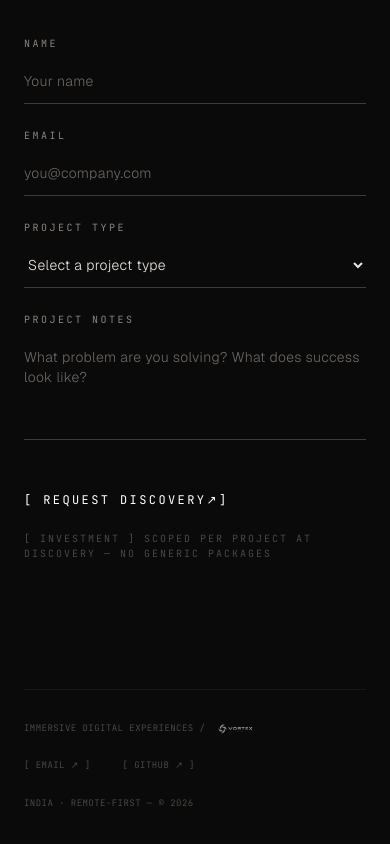
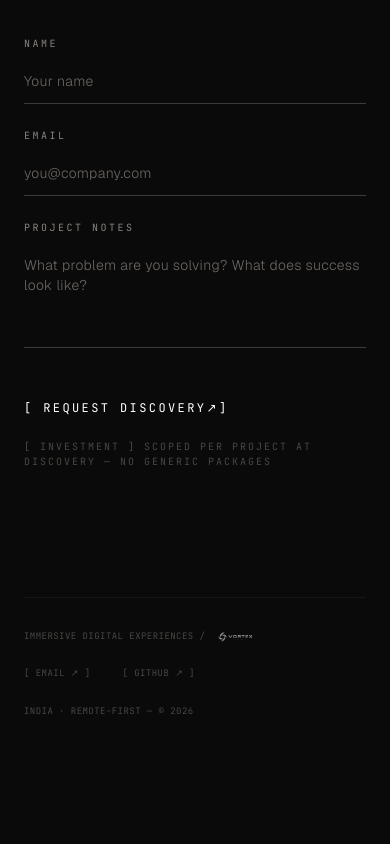
Before and after one commit to acaditya10/vortex, a Next.js app: page / in a window 390 px wide. Shown: the part 10112-10956 px from the top of the page. After the commit the page ends 10910 px from the top, so only its background shows below. Built offline with nearby package versions, Linux system fonts and the light colour scheme.

Commit message:
feat: touch interactions - tap portrait/exhibits to reveal true color, remove project type from form, hero CTA animates to contact

```diff
--- a/src/components/Hero.tsx
+++ b/src/components/Hero.tsx
@@ -220,6 +220,26 @@ export default function Hero() {
             data-cursor-hover
             onMouseEnter={onCTAEnter}
             onMouseLeave={onCTALeave}
+            onClick={(e) => {
+              e.preventDefault();
+
+              const mainContent = sectionRef.current?.querySelector('.flex.flex-1.flex-col');
+              if (!mainContent) return;
+
+              gsap.to(mainContent, {
+                opacity: 0,
+                y: -30,
+                duration: 0.5,
+                ease: 'power2.in',
+                onComplete: () => {
+                  const target = document.getElementById('contact');
+                  if (target) {
+                    target.scrollIntoView({ behavior: 'smooth' });
+                  }
+                  gsap.set(mainContent, { opacity: 1, y: 0 });
+                },
+              });
+            }}
           >
             <div className="cta-fluid-border cta-fluid-border--1" />
             <div className="cta-fluid-border cta-fluid-border--2" />
--- a/src/components/Operator.tsx
+++ b/src/components/Operator.tsx
@@ -1,6 +1,6 @@
 'use client';
 
-import { useEffect, useLayoutEffect, useRef } from 'react';
+import { useEffect, useLayoutEffect, useRef, useState } from 'react';
 import Image from 'next/image';
 
 const useBrowserEffect = typeof window !== 'undefined' ? useLayoutEffect : useEffect;
@@ -37,6 +37,7 @@ export default function Operator() {
   const nameRef = useRef<HTMLParagraphElement>(null);
   const photoBoxRef = useRef<HTMLDivElement>(null);
   const scrambling = useRef(false);
+  const [portraitRevealed, setPortraitRevealed] = useState(false);
 
   useBrowserEffect(() => {
     const section = sectionRef.current;
@@ -248,13 +249,20 @@ export default function Operator() {
         >
           <div className="group/portrait" data-op-portrait style={{ perspective: '750px' }}>
             <div ref={photoBoxRef} className="will-change-transform">
-              <div className="relative aspect-[3/4] w-full overflow-hidden">
+              <div
+                className="relative aspect-[3/4] w-full overflow-hidden cursor-pointer"
+                onClick={() => setPortraitRevealed(!portraitRevealed)}
+              >
                 <Image
                   src="/portrait.png"
                   alt="Aditya Chandra — founder and engineer behind Vortex Labs"
                   fill
                   sizes="(max-width: 1024px) 100vw, 420px"
-                  className="object-cover object-top grayscale contrast-[1.04] brightness-[0.85] transition-[filter] duration-500 ease-out group-hover/portrait:grayscale-0 group-hover/portrait:brightness-100 [-webkit-mask-image:radial-gradient(120%_105%_at_52%_35%,black_42%,transparent_90%)] [mask-image:radial-gradient(120%_105%_at_52%_35%,black_42%,transparent_90%)]"
+                  className={`object-cover object-top transition-[filter] duration-500 ease-out [-webkit-mask-image:radial-gradient(120%_105%_at_52%_35%,black_42%,transparent_90%)] [mask-image:radial-gradient(120%_105%_at_52%_35%,black_42%,transparent_90%)] ${
+                    portraitRevealed
+                      ? 'grayscale-0 brightness-100'
+                      : 'grayscale contrast-[1.04] brightness-[0.85] group-hover/portrait:grayscale-0 group-hover/portrait:brightness-100'
+                  }`}
                 />
                 <div
                   aria-hidden="true"
--- a/src/components/TerminalClose.tsx
+++ b/src/components/TerminalClose.tsx
@@ -14,7 +14,7 @@ export default function TerminalClose() {
   const pricingRef = useRef<HTMLParagraphElement>(null);
   const formRef = useRef<HTMLFormElement>(null);
   const [formState, setFormState] = useState<FormState>('idle');
-  const [formData, setFormData] = useState({ name: '', email: '', projectType: '', notes: '' });
+  const [formData, setFormData] = useState({ name: '', email: '', notes: '' });
 
   useBrowserEffect(() => {
     const section = sectionRef.current;
@@ -87,7 +87,6 @@ export default function TerminalClose() {
           _template: 'box',
           name: formData.name,
           email: formData.email,
-          projectType: formData.projectType,
           notes: formData.notes,
         }),
       });
@@ -102,7 +101,7 @@ export default function TerminalClose() {
     }
   };
 
-  const calLink = `https://cal.com/acaditya10/discovery?name=${encodeURIComponent(formData.name)}&email=${encodeURIComponent(formData.email)}&notes=${encodeURIComponent(`[${formData.projectType}] ${formData.notes}`)}`;
+  const calLink = `https://cal.com/acaditya10/discovery?name=${encodeURIComponent(formData.name)}&email=${encodeURIComponent(formData.email)}&notes=${encodeURIComponent(formData.notes)}`;
 
   return (
     <section
@@ -188,29 +187,6 @@ export default function TerminalClose() {
 
             <div>
               <label
-                htmlFor="projectType"
-                className="mb-2 block font-mono text-[10px] tracking-[0.25em] text-[var(--fg-muted)]"
-              >
-                PROJECT TYPE
-              </label>
-              <select
-                id="projectType"
-                name="projectType"
-                required
-                value={formData.projectType}
-                onChange={(e) => setFormData({ ...formData, projectType: e.target.value })}
-                className="w-full border-b border-white/20 bg-transparent py-3 text-sm font-light tracking-wide text-[var(--fg)] outline-none transition-colors focus:border-[var(--accent)] sm:text-base [&>option]:bg-[var(--bg)] [&>option]:text-[var(--fg)]"
-              >
-                <option value="" disabled>Select a project type</option>
-                <option value="new-website">New Website</option>
-                <option value="website-redesign">Website Redesign</option>
-                <option value="e-commerce">E-Commerce</option>
-                <option value="digital-experience">Digital Experience</option>
-              </select>
-            </div>
-
-            <div>
-              <label
                 htmlFor="notes"
                 className="mb-2 block font-mono text-[10px] tracking-[0.25em] text-[var(--fg-muted)]"
               >
@@ -274,7 +250,7 @@ export default function TerminalClose() {
             <button
               onClick={() => {
                 setFormState('idle');
-                setFormData({ name: '', email: '', projectType: '', notes: '' });
+                setFormData({ name: '', email: '', notes: '' });
               }}
               data-cursor-hover
               className="ml-6 font-mono text-[10px] tracking-[0.2em] text-[var(--fg-dim)] outline-none transition-colors hover:text-[var(--fg-muted)] focus-visible:outline-none focus-visible:ring-1 focus-visible:ring-[var(--accent)]"
```
Also changed, not shown: src/components/Exhibit.tsx (+8 -2 lines).
